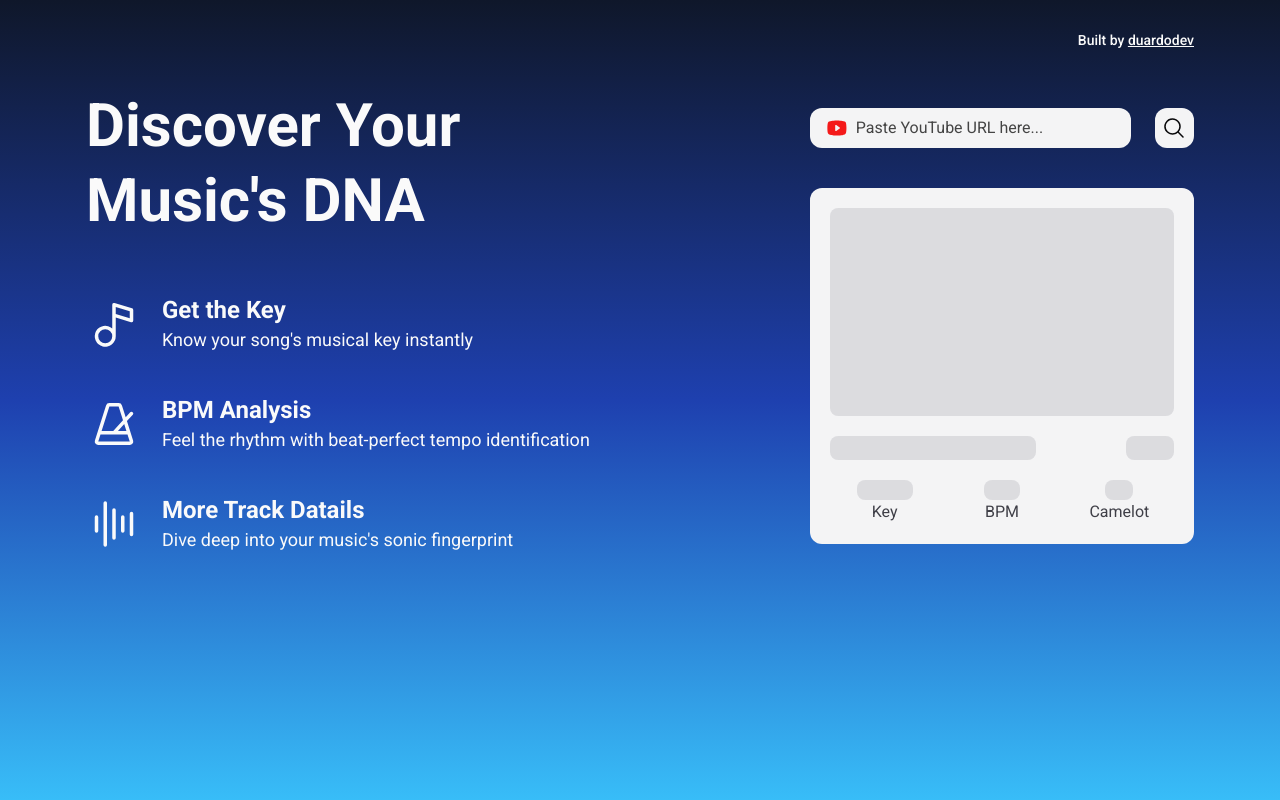
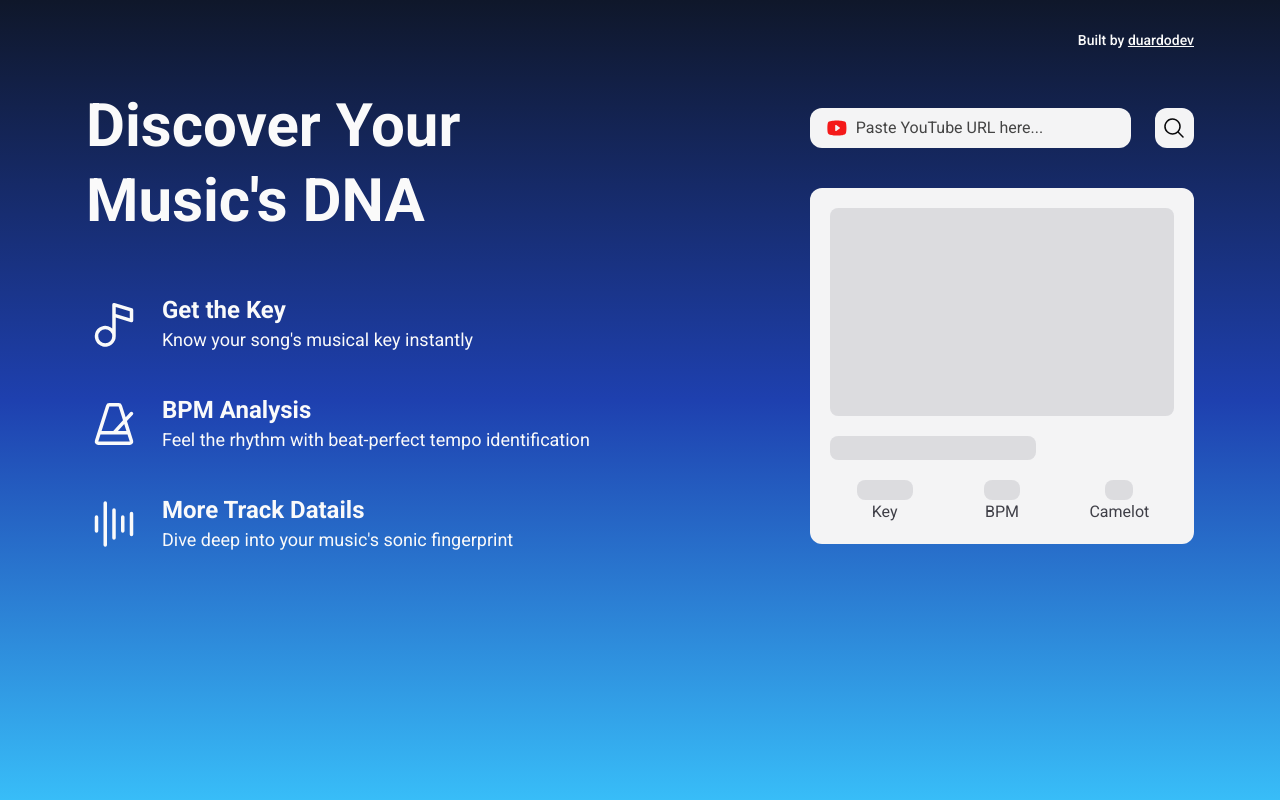
Before and after one commit to duardodev/tunereveal, a Next.js app: page / in a window 1280 px wide. Built offline with nearby package versions, Linux system fonts and the light colour scheme.

Commit message:
feat: get and display title and video from YouTube URL

```diff
--- a/package.json
+++ b/package.json
@@ -9,6 +9,7 @@
     "lint": "next lint"
   },
   "dependencies": {
+    "@microlink/mql": "^0.13.14",
     "@phosphor-icons/react": "^2.1.7",
     "class-variance-authority": "^0.7.1",
     "clsx": "^2.1.1",
--- a/src/app/page.tsx
+++ b/src/app/page.tsx
@@ -1,6 +1,6 @@
 import { Feature } from '@/components/feature';
-import { Skeleton } from '@/components/ui/skeleton';
-import { MagnifyingGlass, Metronome, MusicNote, Waveform, YoutubeLogo } from '@phosphor-icons/react/dist/ssr';
+import { MusicAnalyzer } from '@/components/music-analyzer';
+import { Metronome, MusicNote, Waveform } from '@phosphor-icons/react/dist/ssr';
 
 export default function Home() {
   return (
@@ -25,45 +25,7 @@ export default function Home() {
         </div>
       </div>
 
-      <div className="w-full max-w-96 mt-0 md:mt-5 flex flex-col gap-6 md:gap-10">
-        <div className="w-full flex items-center gap-3 md:gap-6">
-          <div className="w-full bg-zinc-100 px-3 md:px-4 py-2 rounded-xl flex items-center">
-            <YoutubeLogo size={24} color="#f41919" weight="fill" />
-            <input
-              className="w-full px-1 ml-1 bg-transparent focus:outline-zinc-400/90 rounded-md text-zinc-950 placeholder:text-[#444444] text-sm md:text-base"
-              placeholder="Paste YouTube URL here..."
-            />
-          </div>
-
-          <button className="bg-zinc-100 cursor-pointer hover:bg-zinc-200 transition-colors w-10 sm:w-12 h-10 flex items-center justify-center rounded-xl">
-            <MagnifyingGlass className="text-zinc-950" size={24} />
-          </button>
-        </div>
-
-        <div className="bg-zinc-100 w-full rounded-xl p-4 md:p-5 space-y-4 md:space-y-5">
-          <Skeleton className="w-full h-40 md:h-52" />
-
-          <div className="flex items-center justify-between">
-            <Skeleton className="h-5 md:h-6 w-[60%]" />
-            <Skeleton className="h-5 md:h-6 w-10 md:w-12" />
-          </div>
-
-          <div className="grid grid-cols-3 justify-items-center gap-2 text-sm md:text-base">
-            <div className="flex flex-col items-center justify-center">
-              <Skeleton className="h-5 w-14" />
-              <p className="text-zinc-700">Key</p>
-            </div>
-            <div className="flex flex-col items-center justify-center">
-              <Skeleton className="h-5 w-9" />
-              <p className="text-zinc-700">BPM</p>
-            </div>
-            <div className="flex flex-col items-center justify-center">
-              <Skeleton className="h-5 w-7" />
-              <p className="text-zinc-700">Camelot</p>
-            </div>
-          </div>
-        </div>
-      </div>
+      <MusicAnalyzer />
     </main>
   );
 }
--- /dev/null
+++ b/src/components/music-analyzer.tsx
@@ -0,0 +1,76 @@
+'use client';
+
+import { YoutubeLogo, MagnifyingGlass } from '@phosphor-icons/react/dist/ssr';
+import { Skeleton } from './ui/skeleton';
+import { useState } from 'react';
+import mql, { MqlResponseData } from '@microlink/mql';
+
+export function MusicAnalyzer() {
+  const [metadata, setMetadata] = useState<MqlResponseData | null>(null);
+
+  async function handleAnalyze(formData: FormData) {
+    const url = formData.get('url') as string;
+    const { data } = await mql(url, { video: true });
+    setMetadata(data);
+  }
+
+  function handleGetYoutubeVideoId(url: string) {
+    const id = url?.split('v=')[1];
+    return id ? id.substring(0, 11) : null;
+  }
+
+  return (
+    <div className="w-full max-w-96 mt-0 md:mt-5 flex flex-col gap-6 md:gap-10">
+      <form action={handleAnalyze} className="w-full flex items-center gap-3 md:gap-6">
+        <div className="w-full bg-zinc-100 px-3 md:px-4 py-2 rounded-xl flex items-center">
+          <YoutubeLogo size={24} color="#f41919" weight="fill" />
+          <input
+            type="text"
+            name="url"
+            className="w-full px-1 ml-1 bg-transparent focus:outline-zinc-400/90 rounded-md text-zinc-950 placeholder:text-[#444444] text-sm md:text-base"
+            placeholder="Paste YouTube URL here..."
+          />
+        </div>
+
+        <button
+          type="submit"
+          className="bg-zinc-100 cursor-pointer hover:bg-zinc-200 transition-colors w-10 sm:w-12 h-10 flex items-center justify-center rounded-xl"
+        >
+          <MagnifyingGlass className="text-zinc-950" size={24} />
+        </button>
+      </form>
+
+      <div className="bg-zinc-100 w-full rounded-xl p-4 md:p-5 space-y-4 md:space-y-5">
+        {metadata?.url ? (
+          <iframe
+            src={`https://www.youtube.com/embed/${handleGetYoutubeVideoId(metadata.url)}`}
+            className="w-full h-40 md:h-52 rounded-lg"
+          />
+        ) : (
+          <Skeleton className="w-full h-40 md:h-52" />
+        )}
+
+        {metadata?.title ? (
+          <p className="mt-5 text-zinc-950 font-medium">{metadata.title}</p>
+        ) : (
+          <Skeleton className="h-5 md:h-6 w-[60%]" />
+        )}
+
+        <div className="grid grid-cols-3 justify-items-center gap-2 text-sm md:text-base">
+          <div className="flex flex-col items-center justify-center">
+            <Skeleton className="h-5 w-14" />
+            <p className="text-zinc-700">Key</p>
+          </div>
+          <div className="flex flex-col items-center justify-center">
+            <Skeleton className="h-5 w-9" />
+            <p className="text-zinc-700">BPM</p>
+          </div>
+          <div className="flex flex-col items-center justify-center">
+            <Skeleton className="h-5 w-7" />
+            <p className="text-zinc-700">Camelot</p>
+          </div>
+        </div>
+      </div>
+    </div>
+  );
+}
```
Also changed, not shown: 1 other file (tests, documents, lock files or other folders).
